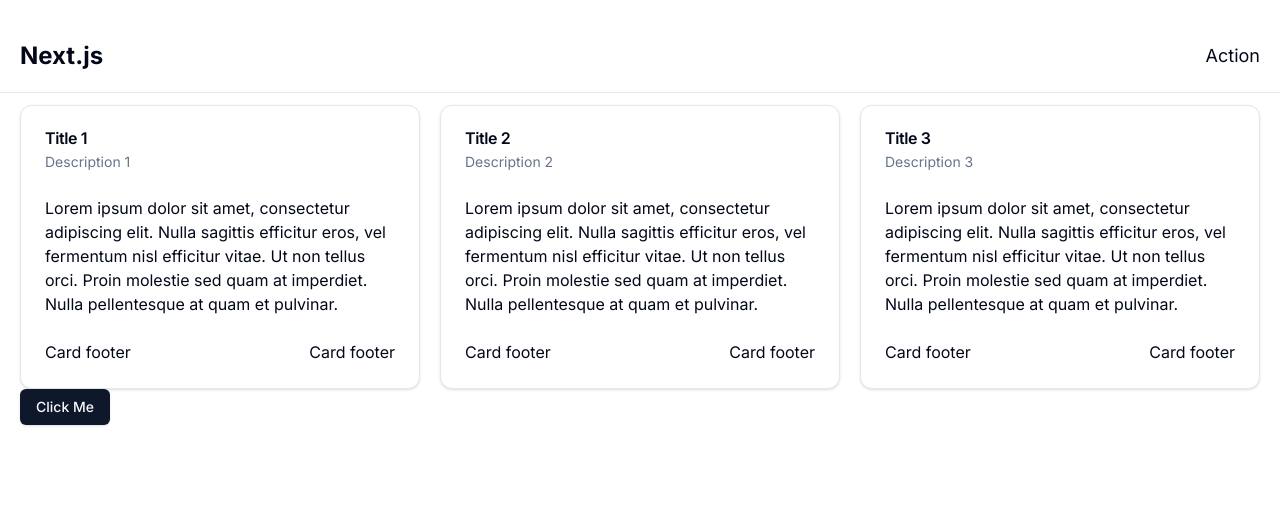
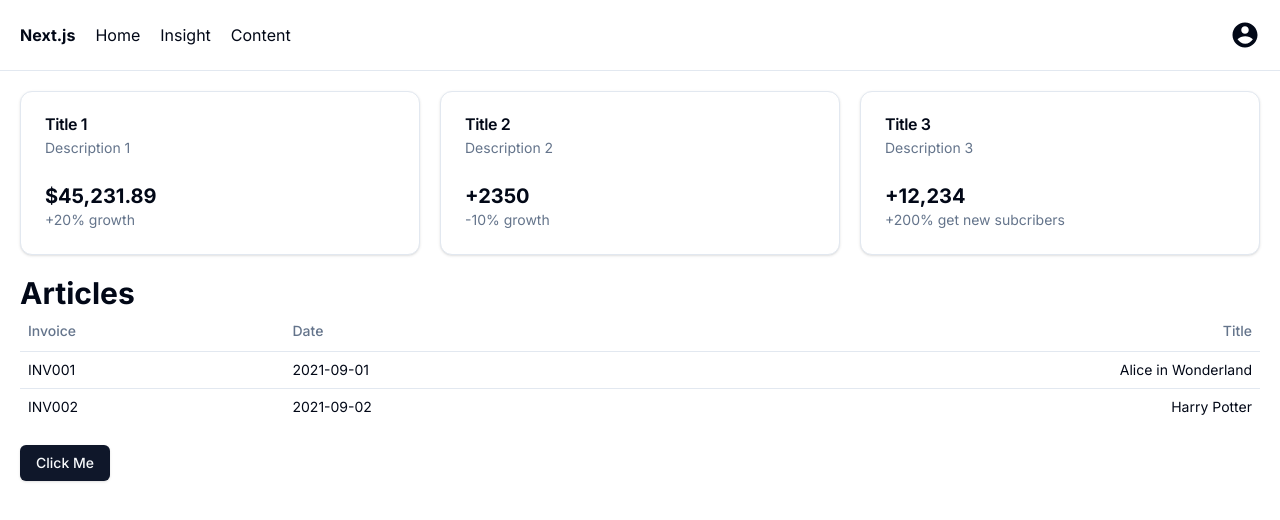
Before and after one commit to rully-saputra15/next-cms, a Next.js app: page / in a window 1280 px wide. Shown: the top 520 px of the page. Built offline with nearby package versions, Linux system fonts and the light colour scheme.

Commit message:
feat: add table in home

```diff
--- a/package.json
+++ b/package.json
@@ -18,6 +18,7 @@
     "next": "14.0.4",
     "react": "^18",
     "react-dom": "^18",
+    "react-icons": "^5.0.1",
     "tailwind-merge": "^2.2.0",
     "tailwindcss-animate": "^1.0.7"
   },
--- a/src/app/layout.tsx
+++ b/src/app/layout.tsx
@@ -20,7 +20,7 @@
     <html lang="en">
       <body
         className={cn(
-          'min-h-screen bg-background font-sans antialiased flex min-h-screen flex-col items-center justify-start gap-3 p-5',
+          'min-h-screen bg-background font-sans antialiased min-h-screen',
           inter.variable
         )}
       >
--- a/src/components/core/Header.tsx
+++ b/src/components/core/Header.tsx
@@ -1,11 +1,20 @@
+import { RiAccountCircleFill } from 'react-icons/ri';
+
 const Header = () => {
   return (
-    <nav className="w-screen flex flex-row justify-between items-center border-b p-5">
+    <nav className="flex flex-row justify-between items-center border-b p-5">
       <div className="flex flex-row items-center gap-5">
-        <h1 className="text-2xl font-bold">Next.js</h1>
+        <h1 className="text-md font-bold">Next.js</h1>
+        <ul className="flex flex-row gap-5">
+          <li>Home</li>
+          <li>Insight</li>
+          <li>Content</li>
+        </ul>
       </div>
       <div className="flex flex-row items-center gap-5">
-        <h1 className="text-lg">Action</h1>
+        <h1 className="text-3xl">
+          <RiAccountCircleFill />
+        </h1>
       </div>
     </nav>
   );
--- a/src/components/home/HomePage.tsx
+++ b/src/components/home/HomePage.tsx
@@ -2,6 +2,7 @@
 import { Button } from '@/components/ui/button';
 import { useRouter } from 'next/navigation';
 import InsightSection from './blocks/InsightSection';
+import TableSection from './blocks/TableSection';
 
 const HomePage = () => {
   const router = useRouter();
@@ -10,9 +11,18 @@
     router.push(path);
   };
   return (
-    <main>
+    <main className="p-5 space-y-5">
       <InsightSection />
-      <Button onClick={() => handleNavigate('/articles')}>Click Me</Button>
+      <section>
+        <h1 className="text-3xl font-bold">Articles</h1>
+        <TableSection />
+      </section>
+      <Button
+        className="self-center"
+        onClick={() => handleNavigate('/articles')}
+      >
+        Click Me
+      </Button>
     </main>
   );
 };
--- a/src/components/home/blocks/InsightSection.tsx
+++ b/src/components/home/blocks/InsightSection.tsx
@@ -11,39 +11,40 @@
   title: string;
   description: string;
   content: string;
+  note: string;
 };
-const ContentCard = ({ title, description, content }: CardProps) => (
-  <Card>
+const ContentCard = ({ title, description, content, note }: CardProps) => (
+  <Card className="flex-1">
     <CardHeader>
       <CardTitle>{title}</CardTitle>
       <CardDescription>{description}</CardDescription>
     </CardHeader>
     <CardContent>
-      <p>{content}</p>
+      <p className="text-xl font-bold">{content}</p>
+      <p className="text-sm text-muted-foreground">{note}</p>
     </CardContent>
-    <CardFooter className="flex justify-between">
-      <p>Card footer</p>
-      <p>Card footer</p>
-    </CardFooter>
   </Card>
 );
 const InsightSection = () => {
   return (
-    <section className="flex flex-row items-center justify-center gap-5">
+    <section className="flex flex-row items-center justify-start gap-5">
       <ContentCard
         title="Title 1"
         description="Description 1"
-        content="Lorem ipsum dolor sit amet, consectetur adipiscing elit. Nulla sagittis efficitur eros, vel fermentum nisl efficitur vitae. Ut non tellus orci. Proin molestie sed quam at imperdiet. Nulla pellentesque at quam et pulvinar. "
+        content="$45,231.89"
+        note="+20% growth"
       />
       <ContentCard
         title="Title 2"
         description="Description 2"
-        content="Lorem ipsum dolor sit amet, consectetur adipiscing elit. Nulla sagittis efficitur eros, vel fermentum nisl efficitur vitae. Ut non tellus orci. Proin molestie sed quam at imperdiet. Nulla pellentesque at quam et pulvinar. "
+        content="+2350"
+        note="-10% growth"
       />
       <ContentCard
         title="Title 3"
         description="Description 3"
-        content="Lorem ipsum dolor sit amet, consectetur adipiscing elit. Nulla sagittis efficitur eros, vel fermentum nisl efficitur vitae. Ut non tellus orci. Proin molestie sed quam at imperdiet. Nulla pellentesque at quam et pulvinar. "
+        content="+12,234"
+        note="+200% get new subcribers"
       />
     </section>
   );
--- /dev/null
+++ b/src/components/home/blocks/TableSection.tsx
@@ -0,0 +1,36 @@
+import {
+  Table,
+  TableRow,
+  TableHead,
+  TableHeader,
+  TableBody,
+  TableCell
+} from '@/components/ui/table';
+
+const TableSection = () => {
+  return (
+    <Table>
+      <TableHeader>
+        <TableRow>
+          <TableHead>Invoice</TableHead>
+          <TableHead>Date</TableHead>
+          <TableHead className="text-right">Title</TableHead>
+        </TableRow>
+      </TableHeader>
+      <TableBody>
+        <TableRow>
+          <TableCell>INV001</TableCell>
+          <TableCell>2021-09-01</TableCell>
+          <TableCell className="text-right">Alice in Wonderland</TableCell>
+        </TableRow>
+        <TableRow>
+          <TableCell>INV002</TableCell>
+          <TableCell>2021-09-02</TableCell>
+          <TableCell className="text-right">Harry Potter</TableCell>
+        </TableRow>
+      </TableBody>
+    </Table>
+  );
+};
+
+export default TableSection;
--- /dev/null
+++ b/src/components/ui/table.tsx
@@ -0,0 +1,120 @@
+import * as React from 'react';
+
+import { cn } from '@/lib/utils';
+
+const Table = React.forwardRef<
+  HTMLTableElement,
+  React.HTMLAttributes<HTMLTableElement>
+>(({ className, ...props }, ref) => (
+  <div className="relative w-full overflow-auto">
+    <table
+      ref={ref}
+      className={cn('w-full caption-bottom text-sm', className)}
+      {...props}
+    />
+  </div>
+));
+Table.displayName = 'Table';
+
+const TableHeader = React.forwardRef<
+  HTMLTableSectionElement,
+  React.HTMLAttributes<HTMLTableSectionElement>
+>(({ className, ...props }, ref) => (
+  <thead ref={ref} className={cn('[&_tr]:border-b', className)} {...props} />
+));
+TableHeader.displayName = 'TableHeader';
+
+const TableBody = React.forwardRef<
+  HTMLTableSectionElement,
+  React.HTMLAttributes<HTMLTableSectionElement>
+>(({ className, ...props }, ref) => (
+  <tbody
+    ref={ref}
+    className={cn('[&_tr:last-child]:border-0', className)}
+    {...props}
+  />
+));
+TableBody.displayName = 'TableBody';
+
+const TableFooter = React.forwardRef<
+  HTMLTableSectionElement,
+  React.HTMLAttributes<HTMLTableSectionElement>
+>(({ className, ...props }, ref) => (
+  <tfoot
+    ref={ref}
+    className={cn(
+      'border-t bg-muted/50 font-medium [&>tr]:last:border-b-0',
+      className
+    )}
+    {...props}
+  />
+));
+TableFooter.displayName = 'TableFooter';
+
+const TableRow = React.forwardRef<
+  HTMLTableRowElement,
+  React.HTMLAttributes<HTMLTableRowElement>
+>(({ className, ...props }, ref) => (
+  <tr
+    ref={ref}
+    className={cn(
+      'border-b transition-colors hover:bg-muted/50 data-[state=selected]:bg-muted',
+      className
+    )}
+    {...props}
+  />
+));
+TableRow.displayName = 'TableRow';
+
+const TableHead = React.forwardRef<
+  HTMLTableCellElement,
+  React.ThHTMLAttributes<HTMLTableCellElement>
+>(({ className, ...props }, ref) => (
+  <th
+    ref={ref}
+    className={cn(
+      'h-10 px-2 text-left align-middle font-medium text-muted-foreground [&:has([role=checkbox])]:pr-0 [&>[role=checkbox]]:translate-y-[2px]',
+      className
+    )}
+    {...props}
+  />
+));
+TableHead.displayName = 'TableHead';
+
+const TableCell = React.forwardRef<
+  HTMLTableCellElement,
+  React.TdHTMLAttributes<HTMLTableCellElement>
+>(({ className, ...props }, ref) => (
+  <td
+    ref={ref}
+    className={cn(
+      'p-2 align-middle [&:has([role=checkbox])]:pr-0 [&>[role=checkbox]]:translate-y-[2px]',
+      className
+    )}
+    {...props}
+  />
+));
+TableCell.displayName = 'TableCell';
+
+const TableCaption = React.forwardRef<
+  HTMLTableCaptionElement,
+  React.HTMLAttributes<HTMLTableCaptionElement>
+>(({ className, ...props }, ref) => (
+  <caption
+    ref={ref}
+    className={cn('mt-4 text-sm text-muted-foreground', className)}
+    {...props}
+  />
+));
+TableCaption.displayName = 'TableCaption';
+
+export {
+  Table,
+  TableHeader,
+  TableBody,
+  TableFooter,
+  TableHead,
+  TableRow,
+  TableCell,
+  TableCaption
+};
```
Also changed, not shown: 1 other file (tests, documents, lock files or other folders).
